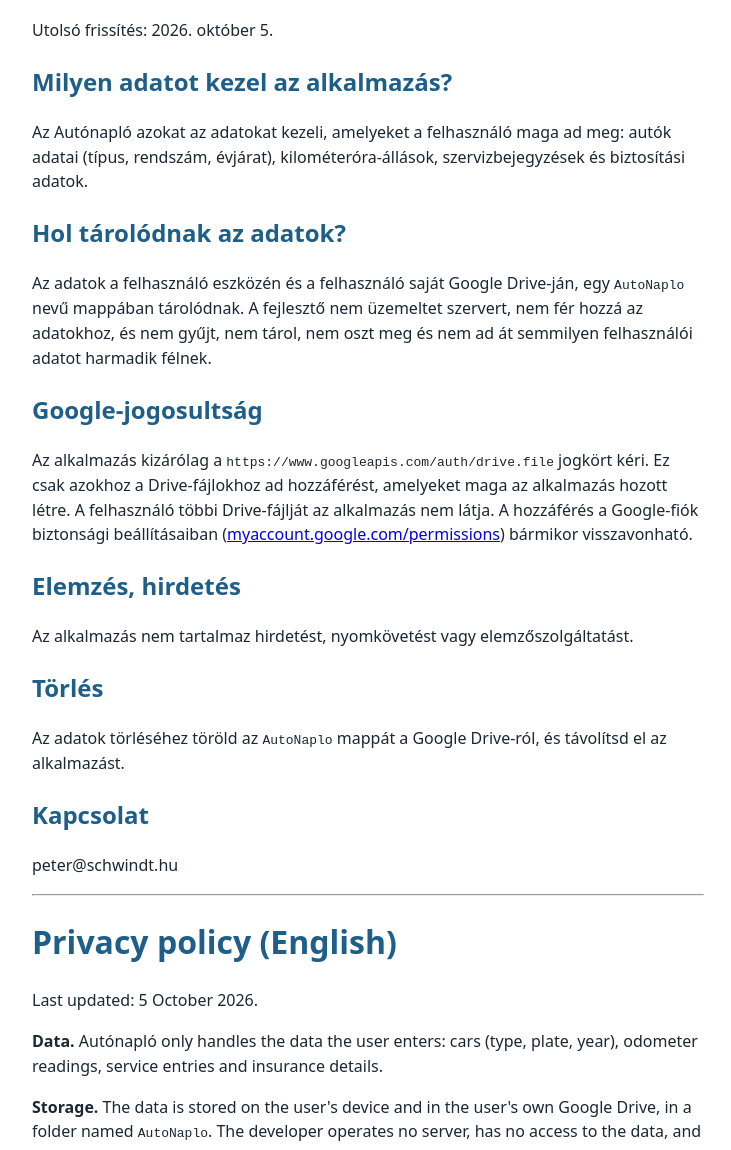
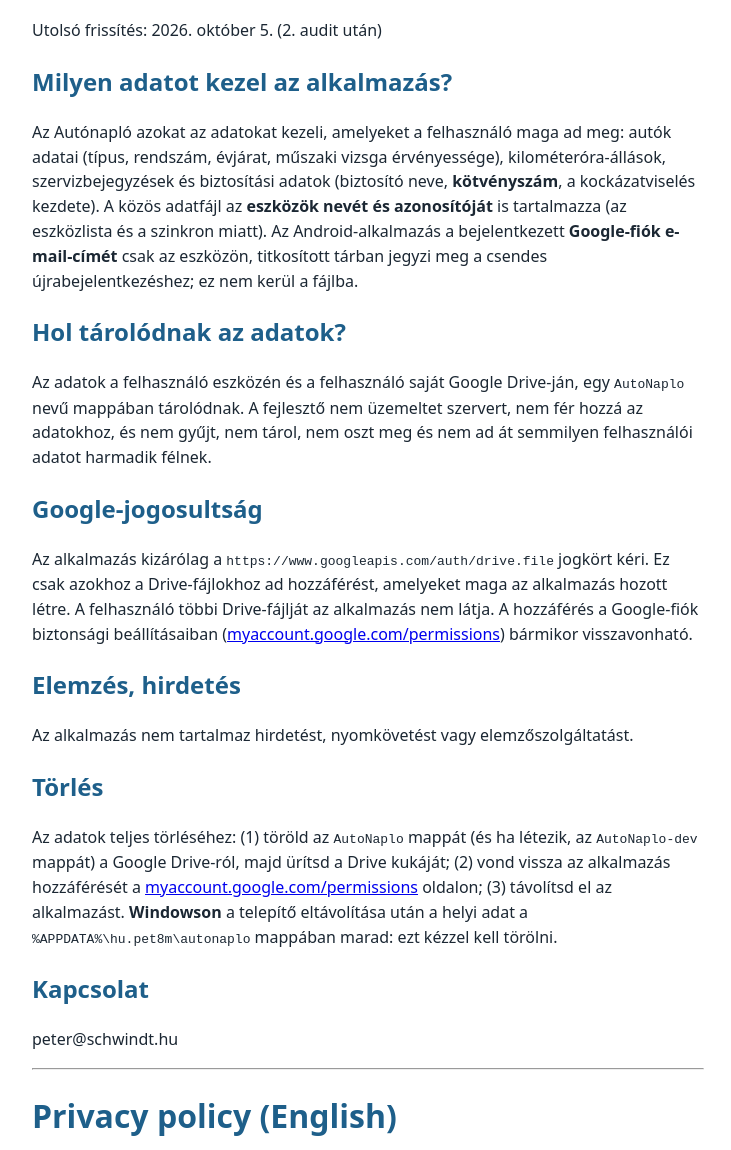
Before and after one commit to pet8m/autonaplo-site, a plain HTML site: page privacy.html in a window 1280 px wide. Shown: the part 85-1235 px from the top of the page, without its empty margins (272-1003 px from the left). Drawn offline with Linux system fonts and the light colour scheme.

Commit message:
Revise privacy policy for data handAdatvédelmi nyilatkozat frissítése: adatfajták és teljes törlési útmutatóling and deletion
Updated privacy policy details regarding data handling and deletion procedures.

```diff
--- a/privacy.html
+++ b/privacy.html
@@ -11,10 +11,10 @@
 </head>
 <body>
 <h1>Adatvédelmi nyilatkozat</h1>
-<p>Utolsó frissítés: 2026. október 5.</p>
+<p>Utolsó frissítés: 2026. október 5. (2. audit után)</p>
 
 <h2>Milyen adatot kezel az alkalmazás?</h2>
-<p>Az Autónapló azokat az adatokat kezeli, amelyeket a felhasználó maga ad meg: autók adatai (típus, rendszám, évjárat), kilométeróra-állások, szervizbejegyzések és biztosítási adatok.</p>
+<p>Az Autónapló azokat az adatokat kezeli, amelyeket a felhasználó maga ad meg: autók adatai (típus, rendszám, évjárat, műszaki vizsga érvényessége), kilométeróra-állások, szervizbejegyzések és biztosítási adatok (biztosító neve, <strong>kötvényszám</strong>, a kockázatviselés kezdete). A közös adatfájl az <strong>eszközök nevét és azonosítóját</strong> is tartalmazza (az eszközlista és a szinkron miatt). Az Android-alkalmazás a bejelentkezett <strong>Google-fiók e-mail-címét</strong> csak az eszközön, titkosított tárban jegyzi meg a csendes újrabejelentkezéshez; ez nem kerül a fájlba.</p>
 
 <h2>Hol tárolódnak az adatok?</h2>
 <p>Az adatok a felhasználó eszközén és a felhasználó saját Google Drive-ján, egy <code>AutoNaplo</code> nevű mappában tárolódnak. A fejlesztő nem üzemeltet szervert, nem fér hozzá az adatokhoz, és nem gyűjt, nem tárol, nem oszt meg és nem ad át semmilyen felhasználói adatot harmadik félnek.</p>
@@ -26,7 +26,7 @@
 <p>Az alkalmazás nem tartalmaz hirdetést, nyomkövetést vagy elemzőszolgáltatást.</p>
 
 <h2>Törlés</h2>
-<p>Az adatok törléséhez töröld az <code>AutoNaplo</code> mappát a Google Drive-ról, és távolítsd el az alkalmazást.</p>
+<p>Az adatok teljes törléséhez: (1) töröld az <code>AutoNaplo</code> mappát (és ha létezik, az <code>AutoNaplo-dev</code> mappát) a Google Drive-ról, majd ürítsd a Drive kukáját; (2) vond vissza az alkalmazás hozzáférését a <a href="https://myaccount.google.com/permissions">myaccount.google.com/permissions</a> oldalon; (3) távolítsd el az alkalmazást. <strong>Windowson</strong> a telepítő eltávolítása után a helyi adat a <code>%APPDATA%\hu.pet8m\autonaplo</code> mappában marad: ezt kézzel kell törölni.</p>
 
 <h2>Kapcsolat</h2>
 <p>peter@schwindt.hu</p>
@@ -34,11 +34,11 @@
 <hr>
 <h1>Privacy policy (English)</h1>
 <p>Last updated: 5 October 2026.</p>
-<p><strong>Data.</strong> Autónapló only handles the data the user enters: cars (type, plate, year), odometer readings, service entries and insurance details.</p>
+<p><strong>Data.</strong> Autónapló only handles the data the user enters: cars (type, plate, year, inspection expiry), odometer readings, service entries and insurance details (insurer, <strong>policy number</strong>, start date). The shared data file also contains the <strong>names and identifiers of the user's devices</strong>. The Android app remembers the signed-in <strong>Google account e-mail address</strong> only on the device, in encrypted storage, for silent re-sign-in; it is not written to the data file.</p>
 <p><strong>Storage.</strong> The data is stored on the user's device and in the user's own Google Drive, in a folder named <code>AutoNaplo</code>. The developer operates no server, has no access to the data, and does not collect, store, share or transfer any user data to third parties.</p>
 <p><strong>Google permission.</strong> The app requests only the <code>https://www.googleapis.com/auth/drive.file</code> scope, which gives access solely to files the app itself created. Other Drive files are not accessible to the app. Access can be revoked at any time at <a href="https://myaccount.google.com/permissions">myaccount.google.com/permissions</a>.</p>
 <p><strong>No analytics or ads.</strong> The app contains no advertising, tracking or analytics.</p>
-<p><strong>Deletion.</strong> Delete the <code>AutoNaplo</code> folder from Google Drive and uninstall the app.</p>
+<p><strong>Deletion.</strong> To delete everything: (1) delete the <code>AutoNaplo</code> folder (and the <code>AutoNaplo-dev</code> folder, if present) from Google Drive and empty the Drive trash; (2) revoke the app's access at <a href="https://myaccount.google.com/permissions">myaccount.google.com/permissions</a>; (3) uninstall the app. <strong>On Windows</strong> the local data remains in <code>%APPDATA%\hu.pet8m\autonaplo</code> after uninstalling and must be deleted manually.</p>
 <p><strong>Contact.</strong> peter@schwindt.hu</p>
 </body>
 </html>
```
